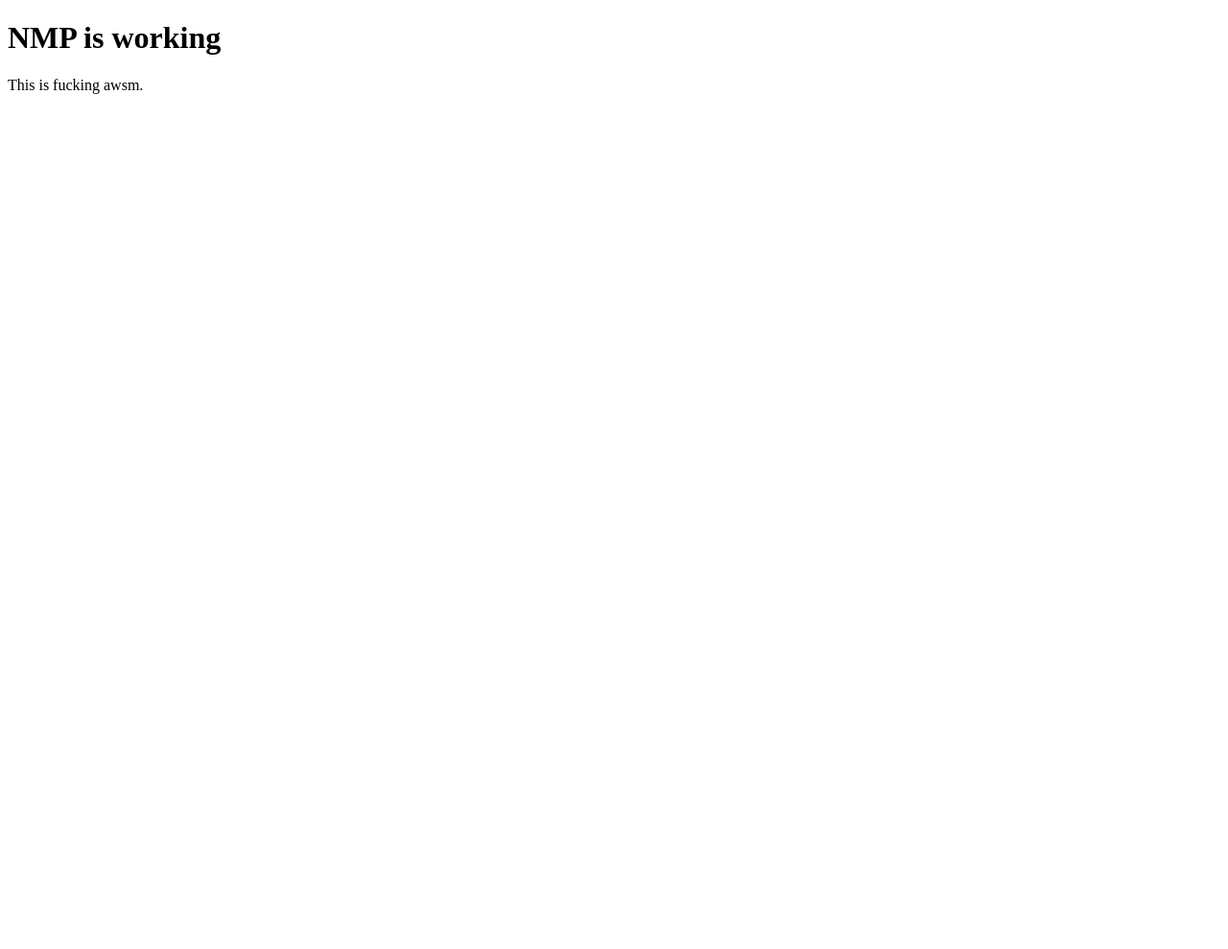
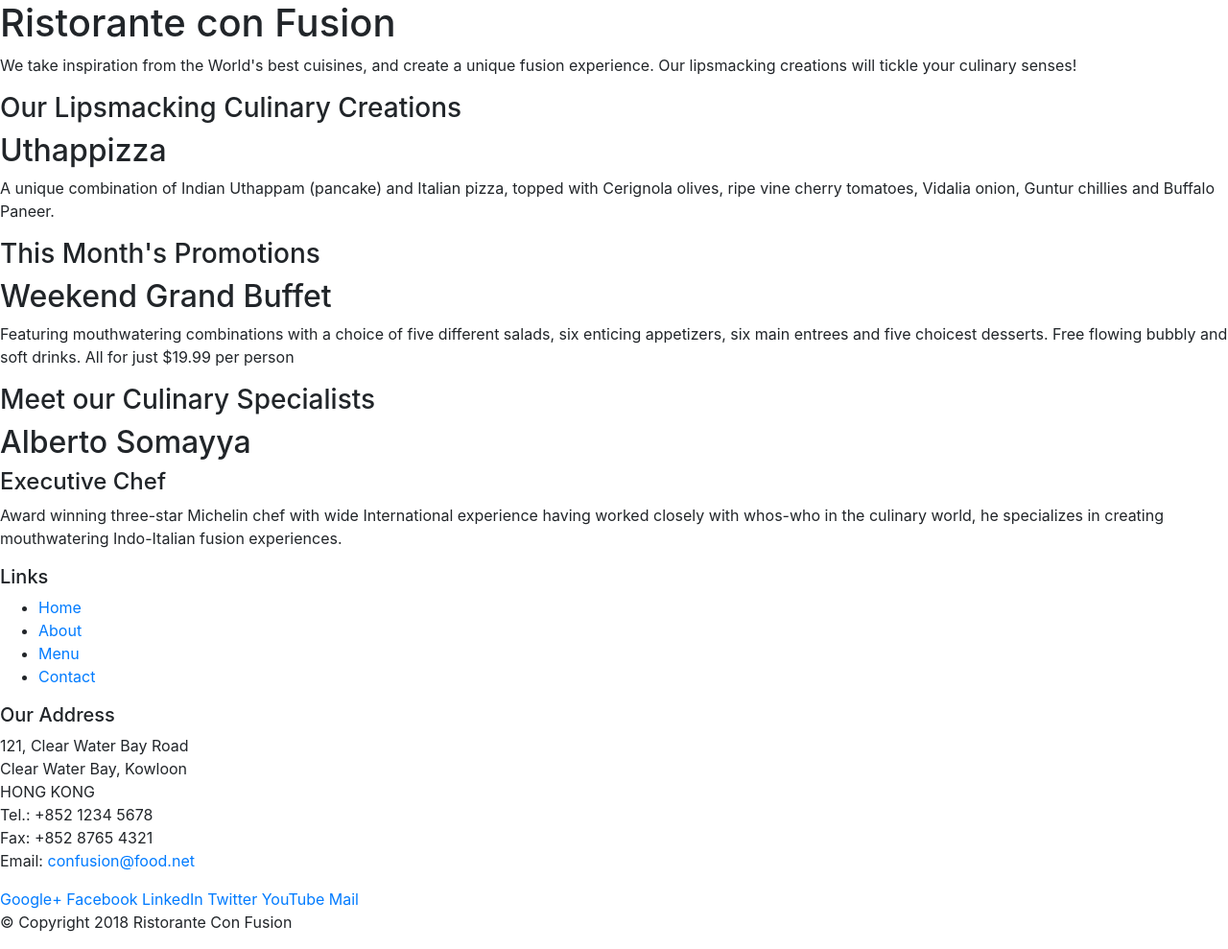
Before and after one commit to ashishkularia/Full-Stack_Web_Development_with_React, a website: page index.html in a window 1280 px wide. Shown: the whole page at 96% size. Before the commit the page ends 800 px from the top, so only its background shows below. Drawn offline with nearby package versions, Linux system fonts and the light colour scheme.

Commit message:
inro to bootstrap using npm

```diff
--- a/index.html
+++ b/index.html
@@ -1,9 +1,104 @@
 <!DOCTYPE html>
 <html>
-	<head>
-		<title>React Course on Coursera by HKUoST</title>
-	</head>
-	<body>
-		<h1>NMP is working</h1> This is fucking awsm.
-	</body>
+<head>
+    <!-- Required meta tags always come first -->
+    <meta charset="utf-8">
+    <meta name="viewport" content="width=device-width, initial-scale=1, shrink-to-fit=no">
+    <meta http-equiv="x-ua-compatible" content="ie=edge">
+
+    <!-- Bootstrap CSS -->
+    <link rel="stylesheet" href="node_modules/bootstrap/dist/css/bootstrap.min.css">
+
+	<title>React Course on Coursera by HKUoST</title>
+</head>
+<body>
+	<header>
+		<div>
+			<div>
+				<div>
+					<h1>Ristorante con Fusion</h1>
+					<p>We take inspiration from the World's best cuisines, and create a unique fusion experience. Our lipsmacking creations will tickle your culinary senses!</p>
+				</div>
+				<div>
+				</div>
+			</div>
+		</div>
+	</header>
+
+	<div>
+		<div>
+			<div>
+				<h3>Our Lipsmacking Culinary Creations</h3>
+			</div>
+			<div>
+				<h2>Uthappizza</h2>
+				<p>A unique combination of Indian Uthappam (pancake) and Italian pizza, topped with Cerignola olives, ripe vine cherry tomatoes, Vidalia onion, Guntur chillies and Buffalo Paneer.</p>
+			</div>
+		</div>
+
+
+		<div>
+			<div>
+				<h3>This Month's Promotions</h3>
+			</div>
+			<div>
+				<h2>Weekend Grand Buffet</h2>
+				<p>Featuring mouthwatering combinations with a choice of five different salads, six enticing appetizers, six main entrees and five choicest desserts. Free flowing bubbly and soft drinks. All for just $19.99 per person </p>
+			</div>
+		</div>
+
+		<div>
+			<div>
+				<h3>Meet our Culinary Specialists</h3>
+			</div>
+			<div>
+				<h2>Alberto Somayya</h2>
+				<h4>Executive Chef</h4>
+				<p>Award winning three-star Michelin chef with wide International experience having worked closely with whos-who in the culinary world, he specializes in creating mouthwatering Indo-Italian fusion experiences. </p>
+			</div>
+		</div>
+	</div>
+
+	<footer>
+		<div>
+			<div>
+				<div>
+					<h5>Links</h5>
+					<ul>
+						<li><a href="#">Home</a></li>
+						<li><a href="#">About</a></li>
+						<li><a href="#">Menu</a></li>
+						<li><a href="#">Contact</a></li>
+					</ul>
+				</div>
+				<div>
+					<h5>Our Address</h5>
+					<address>
+						121, Clear Water Bay Road<br>
+						Clear Water Bay, Kowloon<br>
+						HONG KONG<br>
+						Tel.: +852 1234 5678<br>
+						Fax: +852 8765 4321<br>
+						Email: <a href="mailto:confusion@food.net">confusion@food.net</a>
+					</address>
+				</div>
+				<div>
+					<div>
+						<a href="http://google.com/+">Google+</a>
+						<a href="http://www.facebook.com/profile.php?id=">Facebook</a>
+						<a href="http://www.linkedin.com/in/">LinkedIn</a>
+						<a href="http://twitter.com/">Twitter</a>
+						<a href="http://youtube.com/">YouTube</a>
+						<a href="mailto:">Mail</a>
+					</div>
+				</div>
+			</div>
+			<div>
+				<div>
+					<p>© Copyright 2018 Ristorante Con Fusion</p>
+				</div>
+			</div>
+		</div>
+	</footer>
+</body>
 </html>
```
Also changed, not shown: package.json (+5 -3 lines), 1 other file.
